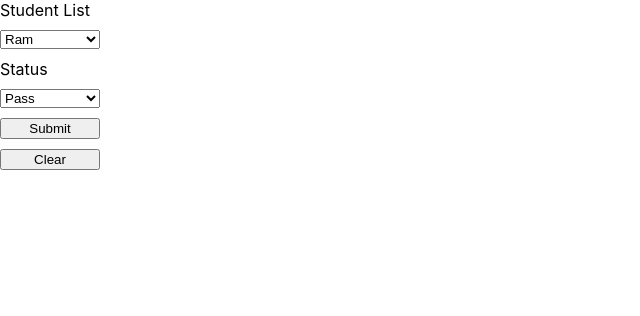
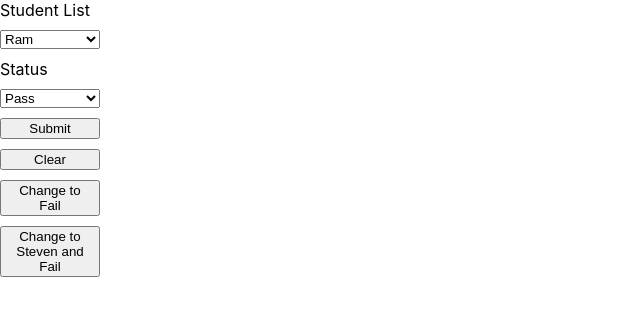
Before and after one commit to ASHINAY/dropdown-example, a React (Create React App) app: page / in a window 1280 px wide. Shown: the top 316 px of the page, without its empty margins (0-640 px from the left). Built offline with nearby package versions, Linux system fonts and the light colour scheme.

Commit message:
create different different button

```diff
--- a/src/App.js
+++ b/src/App.js
@@ -1,6 +1,5 @@
 import React, { useState } from 'react';
 import './App.css';
-
 
 function App() {
   const [selectedName, setSelectedName] = useState('');
@@ -13,9 +12,19 @@ function App() {
   const onStatusValueChange = (event) => {
     setSelectCondition(event.target.value);
   };
+
   const handleClear = () => {
     setSelectedName('');
     setSelectCondition('');
+  };
+
+  const handleChangetoFail = () => {
+    setSelectCondition('Fail');
+  };
+
+  const handleChangetoStevenandFail = () => {
+    setSelectedName('Steven');
+    setSelectCondition('Fail');
   };
 
   return (
@@ -41,6 +50,8 @@ function App() {
         Submit
       </button>
       <button style={{ width: "100px" }} onClick={handleClear}>Clear</button>
+      <button style={{ width: "100px" }} onClick={handleChangetoFail}>Change to Fail</button>
+      <button style={{ width: "100px" }} onClick={handleChangetoStevenandFail}>Change to Steven and Fail</button>
     </div>
   );
 }
```
